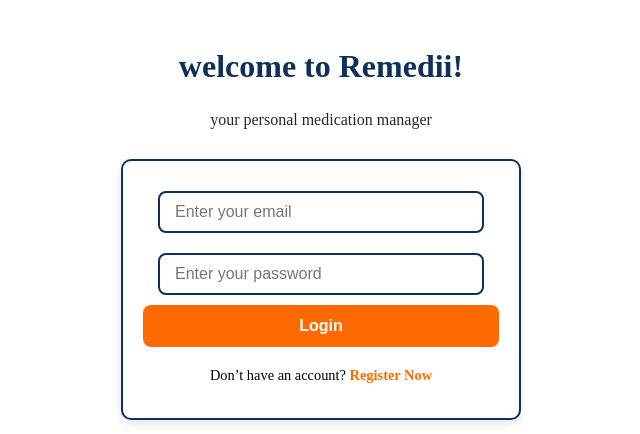
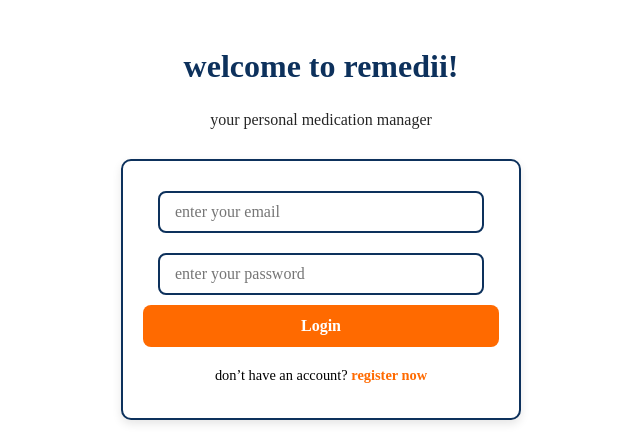
Before and after one commit to vaniagarwal343/remedi, a React (Create React App) app: page / in a window 1280 px wide. Shown: the part 274-708 px from the top of the page, without its empty margins (319-959 px from the left). Built offline with nearby package versions, Linux system fonts and the light colour scheme; no server answers; the HTML template or start-up script is replaced by a standard one.

Commit message:
ok this is it i swear

```diff
--- a/src/screens/LoginScreen.js
+++ b/src/screens/LoginScreen.js
@@ -24,19 +24,19 @@ const LoginScreen = () => {
   return (
     <div className="login-container">
       <img src={Logo} alt="REMEDII Logo" className="login-logo" />
-      <h1 className="login-title">welcome to Remedii!</h1>
+      <h1 className="login-title">welcome to remedii!</h1>
       <p className="login-subtitle">your personal medication manager</p>
       <div className="login-form">
         <input
           type="email"
-          placeholder="Enter your email"
+          placeholder="enter your email"
           value={email}
           onChange={(e) => setEmail(e.target.value)}
           className="login-input"
         />
         <input
           type="password"
-          placeholder="Enter your password"
+          placeholder="enter your password"
           value={password}
           onChange={(e) => setPassword(e.target.value)}
           className="login-input"
@@ -45,9 +45,9 @@ const LoginScreen = () => {
           Login
         </button>
         <p className="login-footer">
-          Don’t have an account?{' '}
+          don’t have an account?{' '}
           <span className="login-link" onClick={() => navigate('/register')}>
-            Register Now
+            register now
           </span>
         </p>
       </div>
--- a/src/styles/LoginScreen.css
+++ b/src/styles/LoginScreen.css
@@ -56,6 +56,7 @@
     font-size: 1rem;
     box-sizing: border-box; /* Include padding in width calculation */
     outline: none;
+    font-family: 'Poppins';
   }
 
 
@@ -76,6 +77,7 @@
     border-radius: 8px;
     cursor: pointer;
     transition: background 0.3s ease-in-out, transform 0.2s;
+    font-family: 'Poppins';
   }
 
   .login-button:hover {
```
